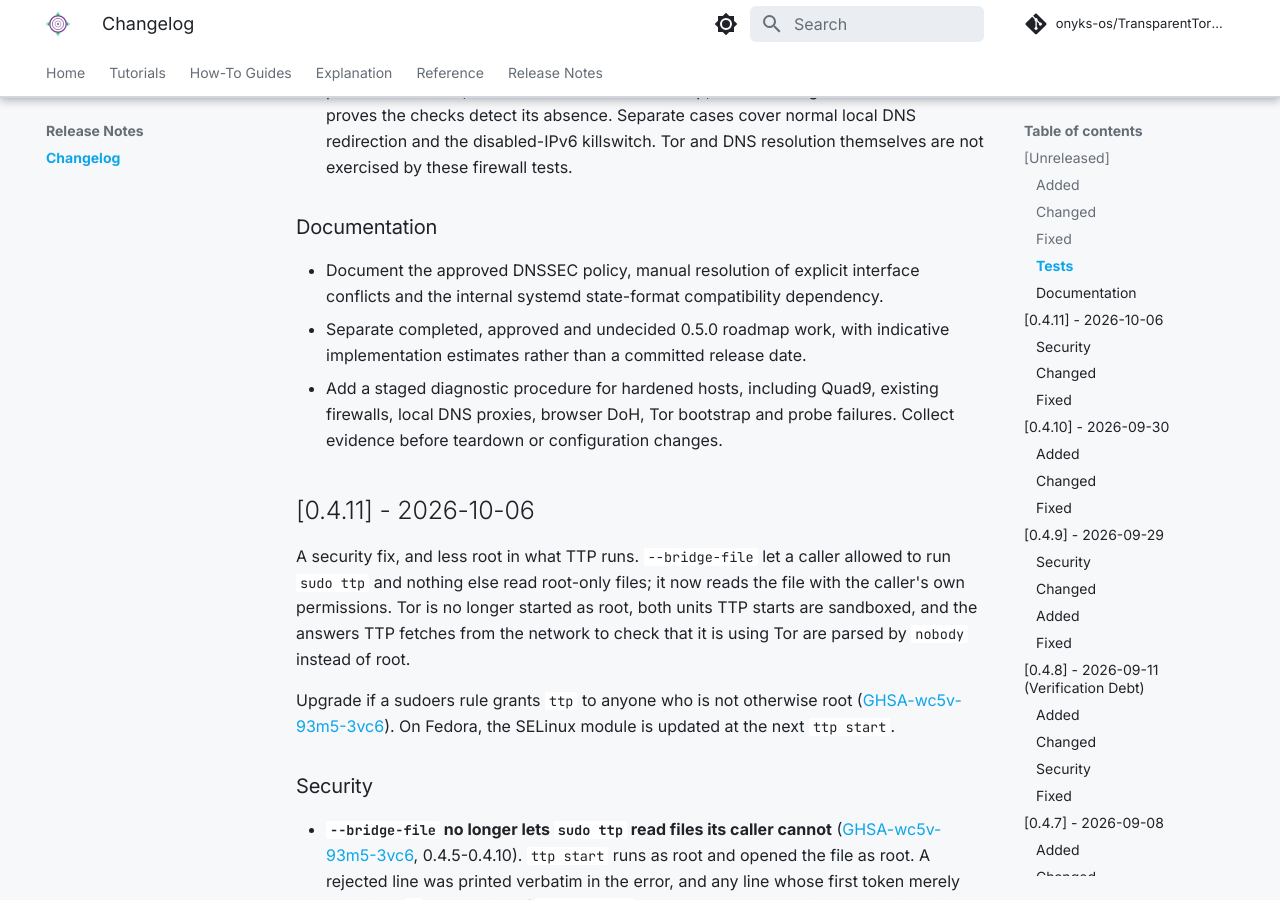
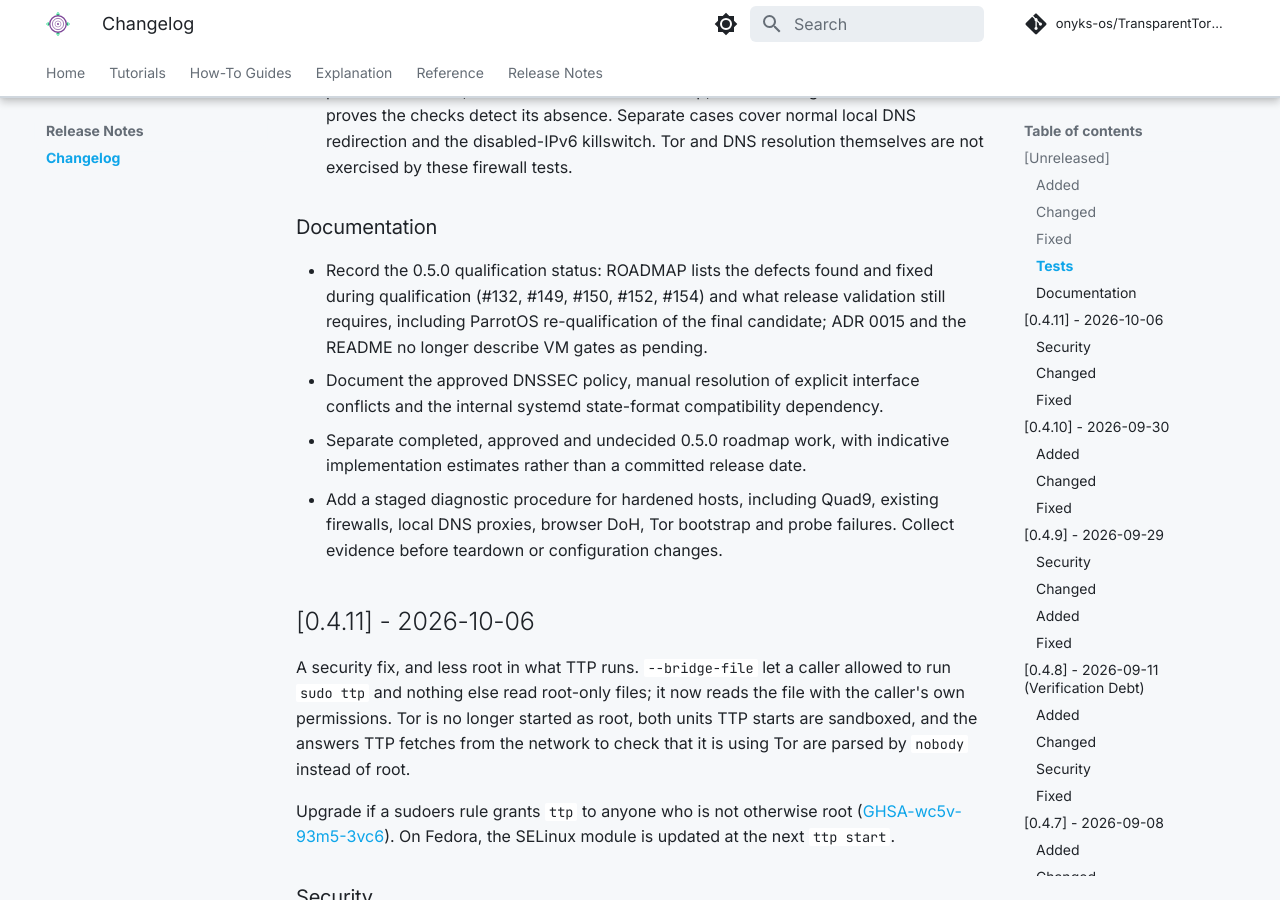
Before and after one commit to onyks-os/TransparentTorProxy, an MkDocs documentation site: the page built from docs/web/release-notes/changelog.md, in a window 1280 px wide and 900 px high, scrolled down 4410 px. Built offline with MkDocs 1.6.1 and Material for MkDocs 9.7.7, drawn with Linux system fonts in a browser that asks for light colours; comment, search, counter and statistics services are not loaded.

Commit message:
Record the 0.5.0 qualification status and remaining release work (#155)
* Record the 0.5.0 qualification status and remaining release work

ROADMAP: list the defects qualification found and fixed (O01 #132, F01 #149,
E01 #150, orphaned redirected sockets #152, watchdog sampling in check #154)
and make the release row concrete, including ParrotOS re-qualification of the
final candidate since the November run predates those fixes. ADR 0015 and the
README no longer describe the VPN VM gates as pending.

Co-Authored-By: Claude Opus 5.5 <noreply@anthropic.com>
Signed-off-by: onyks-os <129986281+onyks-os@users.noreply.github.com>

* Record the orphaned TransPort fix and NSE 2.2.0 in the release status

Co-Authored-By: Claude Opus 5.5 <noreply@anthropic.com>
Signed-off-by: onyks-os <129986281+onyks-os@users.noreply.github.com>

---------

Signed-off-by: onyks-os <129986281+onyks-os@users.noreply.github.com>
Co-authored-by: Claude Opus 5.5 <noreply@anthropic.com>

```diff
--- a/docs/web/release-notes/changelog.md
+++ b/docs/web/release-notes/changelog.md
@@ -172,6 +172,10 @@ and this project adheres to [Semantic Versioning](https://semver.org/spec/v2.0.0
 
 ### Documentation
 
+- Record the 0.5.0 qualification status: ROADMAP lists the defects found and
+  fixed during qualification (#132, #149, #150, #152, #154) and what release
+  validation still requires, including ParrotOS re-qualification of the final
+  candidate; ADR 0015 and the README no longer describe VM gates as pending.
 - Document the approved DNSSEC policy, manual resolution of explicit interface
   conflicts and the internal systemd state-format compatibility dependency.
 - Separate completed, approved and undecided 0.5.0 roadmap work, with indicative
```
Also changed, not shown: CHANGELOG.md (+4 -0 lines), README.md (+1 -1 lines), ROADMAP.md (+12 -1 lines), docs/decisions/0015-required-vpn-before-tor.md (+6 -2 lines).
